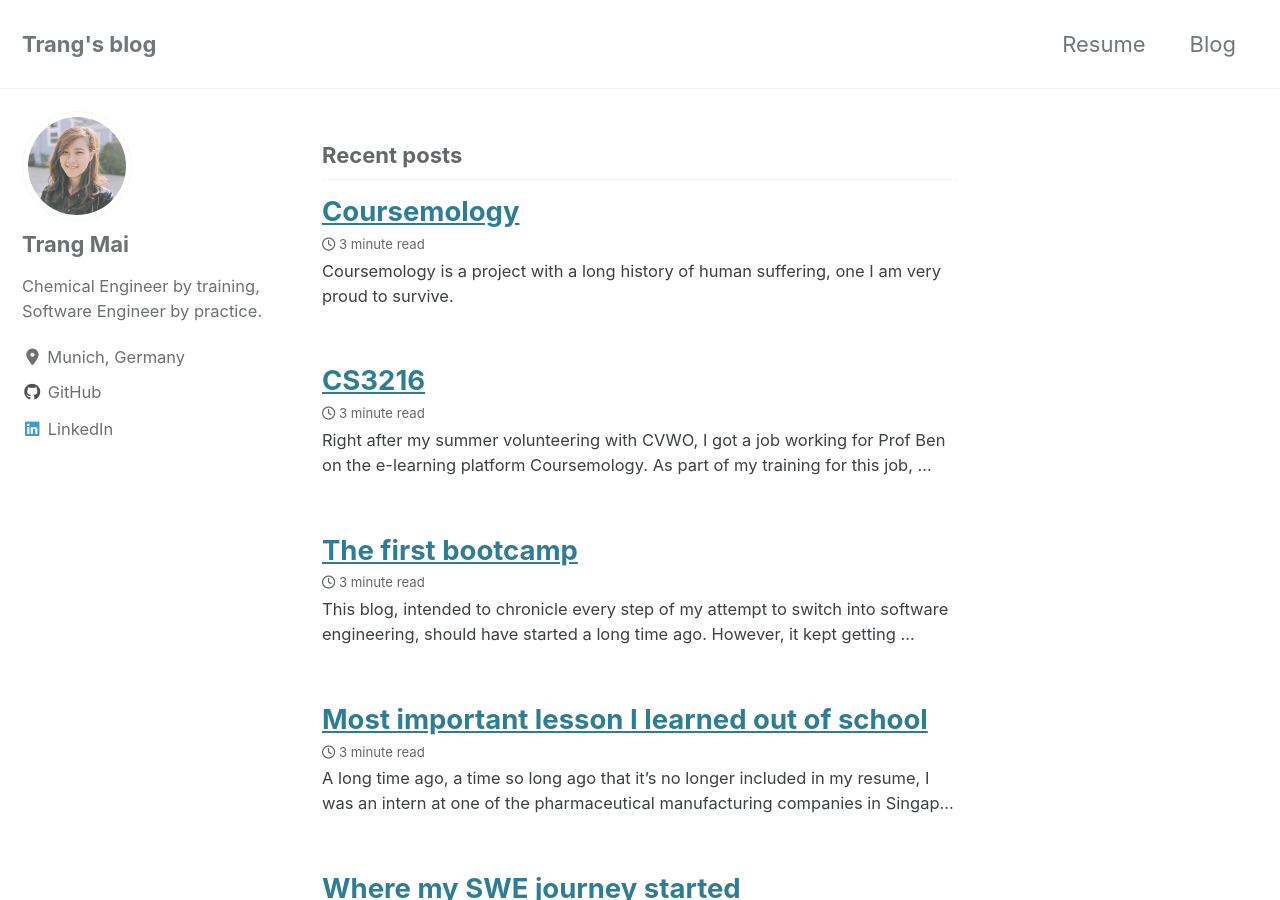
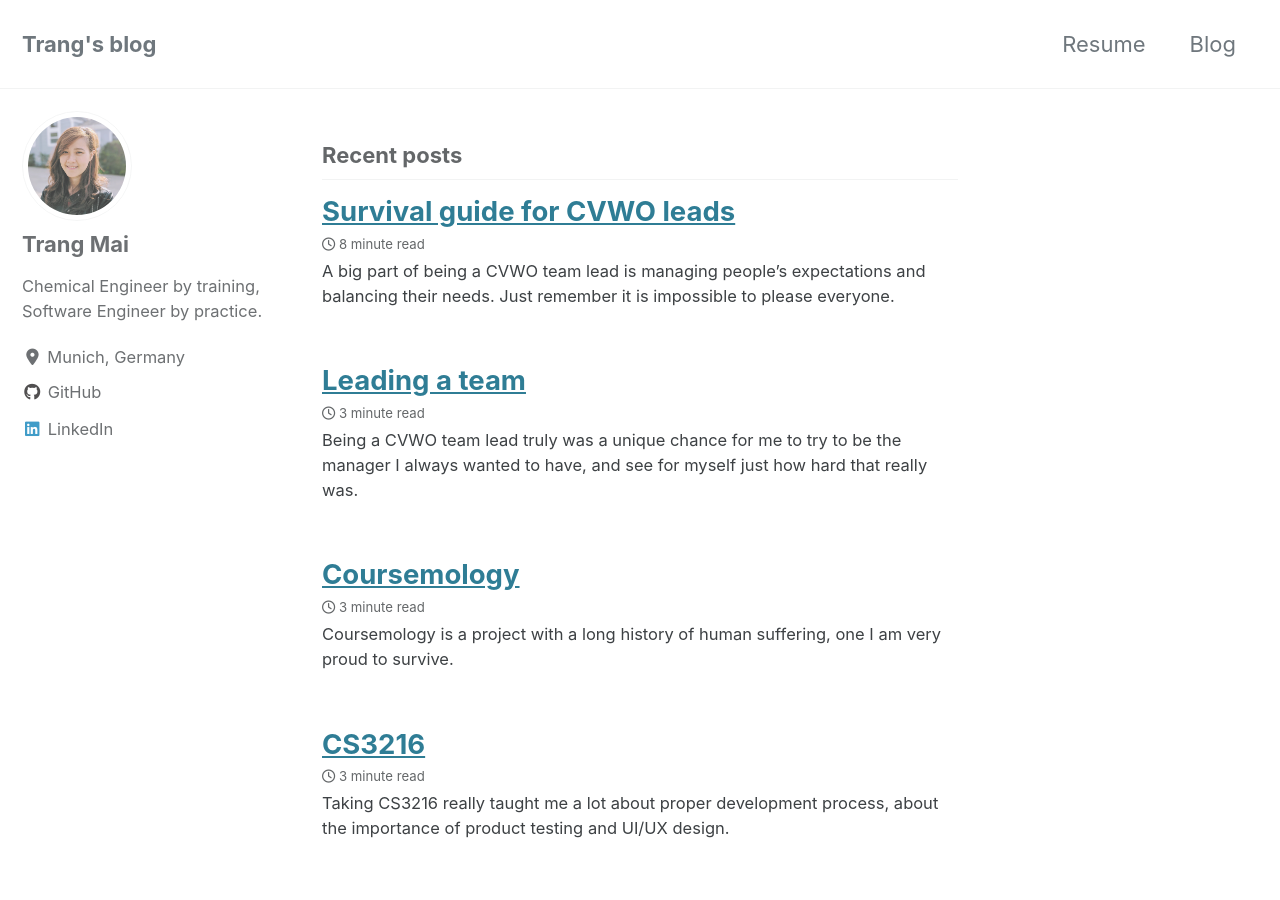
Before and after one commit to trangmei/blog, a Jekyll site: the page built from index.html, in a window 1280 px wide and 900 px high. Built offline with Jekyll 4.4.1, drawn with Linux system fonts in a browser that asks for light colours; cached includes are drawn as plain includes; nearby versions of some CDN libraries; the list of posts is cut into pages by our own code; part of the change alters nothing that is shown; some of the changed text lies outside the part shown.

Commit message:
CVWO lead

```diff
--- a/_posts/2020-04-19-CVWO-2018.md
+++ b/_posts/2020-04-19-CVWO-2018.md
@@ -1,5 +1,6 @@
 ---
 title: "The first bootcamp"
+excerpt: "I was glad that I did not half-ass this, that I gunned for and got into the most intensive bootcamp available."
 date: 2020-04-19 18:19:56 +01:00
 categories: "bio"
 permalink: "/posts/:title"
--- a/_posts/2020-04-25-CS3216.md
+++ b/_posts/2020-04-25-CS3216.md
@@ -1,5 +1,6 @@
 ---
 title: "CS3216"
+excerpt: "Taking CS3216 really taught me a lot about proper development process, about the importance of product testing and UI/UX design."
 date: 2020-04-25 15:01:56 +01:00
 categories: "projects"
 permalink: "/posts/:title"
--- /dev/null
+++ b/_posts/2020-05-09-CVWO-2019.md
@@ -0,0 +1,64 @@
+---
+title: "Leading a team"
+excerpt: "Being a CVWO team lead truly was a unique chance for me to try to be the manager I always wanted to have, and see for myself just how hard that really was."
+date: 2020-05-09 10:01:56 +01:00
+categories: "bio"
+permalink: "/posts/:title"
+---
+
+The summer of 2019, in the middle of my employment as maintainer of Coursemology, I was tasked to lead a CVWO team. We started out with 8, including me, and ended the summer with 9 after a manpower rebalacing.
+
+### Being a CVWO team lead
+
+---
+
+The role of a CVWO team lead is a weird mix of Product Manager (PM), Tech Lead (TL), and Individual Contributor (IC). Even though nothing is clearly defined about the role, it is decidedly Middle Management.
+
+Above I had Prof Ben, who held an all-encompassing role of handling the sponsorship, liaisons and partnerships of the whole CVWO programme, as well as the individual projects' system and UI/UX designs. I guess he fulfilled the role of the whole C-suite of the programme, if we were to organize ourselves like a startup.
+
+All around I have clients, the Voluntary Welfare Organisations who would use the systems CVWO built. The great thing about CVWO's operations was the clients' appreciation of the product that we delivered. It was indeed a really good deal to have an IT system developed for their specific use case, completely free-of-charge.
+
+And let's not forget as a team lead, I would be responsible for ensuring everyone in the team got the most out of their summer working on CVWO projects, not for their sake or mine, but for the legacy of generations of CVWO recruits, not just the code they left behind, but the reputation and recognition they have built for CVWO.
+
+### Building a CVWO team
+
+---
+
+I have actually written a guide doc meant for new leads to prepare themselves for the summer ahead. It turned out to be quite an extensive cover of my experience being a CVWO team lead. I have reproduced it in [this post]({{ site.url }}{{ site.baseurl }}/posts/CVWO-lead-guide) if you're interested to find out.
+
+Something I did not mention in that guide was the awesome team that I, with sheer luck, managed to pick.
+
+It was incredibly fulfilling to get to know everyone in the team, the experience they bring and the potential they have. It was truly humbling to see how fast they learn, given the right challenges.
+
+There was no doubt after CVWO they would move on to achieve great things. At the end of the summer, just like the year before with CVWO 2018, I felt so grateful that I had a chance to work with such brilliant people.
+
+### Things I learned
+
+---
+
+CVWO 2019 was a period of great technical as well as personal growth for me.
+
+The summer turned out to be the most professionally fulfilling period I had ever experienced. This was in spite of the intensity of juggling Coursemology and CVWO at the same time.
+
+I learned, after taking the Meyers-Briggs personality test during the course of the summer, that my personality changed to ESFP. When I had last taken it, at the end of high school, I had been INTJ.
+
+Being a CVWO team lead was a unique chance to try my hands at management, where the stake was not that high and there was Prof Ben to take care of things if I messed up.
+
+I once said in a CVWO meeting that if you messed up as a CVWO team lead, you ruined everyone's summer; but if you messed up as a manager in the real working world, there were people's careers at stake.
+
+For some reason people thought I was saying that as a joke. I wasn't. Being a CVWO team lead truly was a unique chance for me to try to be the manager I always wanted to have, and see for myself just how hard that really was.
+
+---
+
+There are many things I miss about that summer:
+
+- Weekly scolding session by Prof Ben
+- Being able to live on sugar and caffeine and still lose weight
+- Working in NUS University Town common area waiting for Starbucks happy hour
+- That team outing we had at Dong Bei Ren Jia all the way in Chinatown (something I can't wait to do again when I'm back in Singapore)
+
+Tomorrow, Monday 11th May 2020, a new batch of students will take over CVWO projects. This officially releases me and my 2019 team from our duty as developers and maintainers of two CVWO projects: CareCorner and Sparks.
+
+I'm both relieved and at the same time envious I am not one of the leads to face this challenge of managing a fully remote team in a world with Covid-19.
+
+All the best to you kids!
--- /dev/null
+++ b/_posts/2020-05-10-CVWO-lead-guide.md
@@ -0,0 +1,81 @@
+---
+title: "Survival guide for CVWO leads"
+excerpt: "A big part of being a CVWO team lead is managing people’s expectations and balancing their needs. Just remember it is impossible to please everyone."
+date: 2020-05-09 10:01:56 +01:00
+categories: "bio"
+permalink: "/posts/:title"
+---
+
+You are probably reading this because Prof Ben asked you to be CVWO team lead for the coming summer. This is a note written by CVWO team leads, primarily for you - potential leads. The goal is to provide some practical advice on how you can prepare for what lies ahead.
+
+Before you go any further, let us open with a disclaimer: CVWO team lead is likely the most demanding role you will have experienced in a long time. It has a very high risk of burnout, especially in the first week and around launch period. The good news is that it's not permanent, CVWO team leads had burned out and then went on to work at FAANG and other selective places.
+
+Here are the answers to some burning questions we imagine you might have by this point:
+
+- Would we be CVWO team lead for a second summer? No.
+- Would we recommend our juniors to take it up? Yes, if we think highly of them.
+- What does it mean to be a good CVWO team lead? Depends who you ask.
+- What does it take? We can't give an answer now, the function has too many unknowns: the product, the client, the Prof, the team, the lead (yes you).
+
+Let's see what concrete steps you can take to know the unknown, and survive this summer.
+
+### Part 1: Know your project(s)
+
+---
+
+Ideally for legacy projects, you are tapped to be lead because you have already spent a summer working in one of CVWO teams. Succession is of high importance to CVWO projects that are of greater scale and complexity, such as LBSA. If you did not have prior experience working on the projects you are about to take over, try to get some pass-down from the previous lead(s) for those projects.
+
+- Get access to the source code (gitlab) and the production server(s) early.
+- Inspect the code base, README, last few PRs, outstanding issues, etc., to get a hang of the state of the project.
+- Understand if and how CI/CD are set up.
+- Understand how production servers are configured, how database backup is done.
+- Understand how essential services, such as SMTP, and monitoring, such as Exception Notification, Rollbar, Sentry, etc., are set up; and get credentials for them.
+- Try to arrange for a site visit together with the previous lead, get an introduction to the client.
+
+If you get a new project, arrange to meet with Prof Ben and/or the client before summer starts. Understand client's requirements, Prof Ben's requirements (not always the same), the technology stack, any possible migration from legacy system, etc.
+
+There is one obstacle that sometimes stumbles CVWO projects, causing them to never launch: red tape around data protection. Since we usually work with VWOs that collect and store sensitive data required for their operations, such as medical information, it is good to clear this with the client and Prof Ben before embarking on building the product.
+
+If you follow through with this part, you should have full understanding of the scopes of the projects. It is the essential first step to making sure you survive the first week. How these scopes translate to goals and deliverables is largely up to you.
+
+By now you should realize that there are many stakeholders in this process: the VWO clients, Prof Ben, you, and let's not forget your team members. Sometimes projects come with other, equally if not more important and influential, stakeholders, such as CVWO sponsors, private vendors that VWOs engaged before/during the summer. Their goals and priorities do not always align with each other, let alone with yours. As a team lead you have to manage all of them, and to the best of your abilities abstract them away from the work your team do.
+
+### Part 2: Know your people
+
+---
+
+You team is arguably the most critical stakeholder in the entire experience this coming summer. They are CVWO's raison d'etre.
+
+As a lead you will be involved in the entire CVWO selection process. You will get quite a lot of, but not full, autonomy in forming your team. Even if you know exactly what kind of team you want to build, the different roles you want to fill, it is still very hard to tell from just a brief interview.
+
+To make sure you make informed choices when it comes to people, take time to review the applicants' assignments, check through their git repos, resumes, cover letters, unofficial transcript, ask them questions during interview, get a hang of what they are like as a person, a student, a programmer, etc. 'Informed' does not mean the same thing as 'right' when it comes to picking people. This you will learn, with the power of hindsight.
+
+There's no recipe for selection, every team is different. You have near full control over what kind of team you build, exercise it. Some leads pick people for their technical skills (as assessed through the assignment), some pick for attitude (interview), some pick using some weird spidey senses they have. This is part of the lesson every lead will learn, and there is no consensus. Your self-awareness would be very helpful here. If you know what kind of environment you thrive in, what kind of people you work well with, you would be better equipped to choose people for your own team. Beware of the tendency to pick mini-you's, you risk losing the benefit of diversity.
+
+As early in the summer as possible, have a one-on-one conversation with each and everyone in your team to find out what they hope to get out of the summer. In a way they are your clients too, with their own requirements. Take note and keep this information in mind when you navigate through the summer, give opportunities, assign tasks, etc.
+
+A big part of being a CVWO team lead is managing people's expectations and balancing their needs. The client's, Prof Ben's, your team's, your own (don't forget yourself). Just remember it is impossible to please everyone.
+
+Sometimes you might have a team member who is somewhat lacking in skills or is a poor fit. This happens in real jobs. Your responsibility as a team lead is to make the best of the situation to ensure that the member learns as much as he/she can over the summer while is still able to contribute to the project. If an assigned team member starts to destroy value for your team and becomes a significant management overhead, please highlight to Prof Ben as soon as possible to seek advice.
+
+As a lead, you can decide on your team's working arrangement for the second half of the summer. Whatever arrangement you want to experiment with, it needs to come from you having a good understanding of your team's working style, some transparent performance metrics, and adequate trust. It is generally acceptable for team members to work remotely during the second half of the summer to reduce the overheads from travelling. However, for the first few weeks, our experience has shown that it is much more effective to have the whole team work together physically notwithstanding the travelling costs.
+
+### Part 3: The first week and the launch
+
+---
+
+CVWO is about learning, for every team member and for yourself. Make this known early to everyone in the team. Don't come in thinking you have to know it all, don't condition your team to come to you with every little question. The first week is the toughest usually because everyone is rather clueless, and they look to you for direction. This is why the preparation described in part 1 is going to help.
+
+The opposite situation, where you have team members more well-versed than you in the projects you are going to lead, might cause some leads stress. This should not be a stressor at all. It is a blessing to have subject matter experts on the team. Encourage them to train others including yourself, respect their opinion. Of course this is assuming you can tell if someone knows what they are talking about. It's just intuition. Likewise, your team members can tell if you know what you're talking about. Try to build an environment conducive for learning, where it is ok for everyone, including yourself, to say "I don't know, I'll go and find out how it's done" or "I didn't know, thanks for showing me how it's done".
+
+Keep in mind Murphy's law when planning for product launch. There are many tasks that can easily go unaccounted for, until the week before the launch. Give your team plenty of buffer before and after the launch. Even after you get past all the red tapes around data protection, you still need to account for the server setup, the DB backup arrangement, the domain name and certs, the GA tag incorporation, the SMTP credentials, the monitoring tools, the customer support, and of course the bugs that you don't see until you put in production seeds and onboard real users.
+
+### Part 4: Things to look out for
+
+---
+
+Negativity: Keep a lookout for the sources of negativity, and address them early (especially if you are the source of negativity).
+
+Burnout: The workload + the short project duration can easily induce burnout. Project management work is still work, dealing with people takes its toll, and you might just find it more draining than writing code. You might also feel unproductive if you don't write code. By trying to do everything, you risk getting nothing done, so sort out your priorities early and stick to it. You can read all the literature on the world about burnout and not see it coming, especially to yourself. Appoint a deputy early, and make sure that person can replace you at short notice.
+
+Prof Ben: It is an intense experience working for Prof Ben, he can be very intimidating. Keep in mind he is also a reasonable person. It is up to you to manage the level and the cause of stress in your team. If it comes from above, negotiate. Sometimes stress is self-induced. Know the cause, address it.
```
